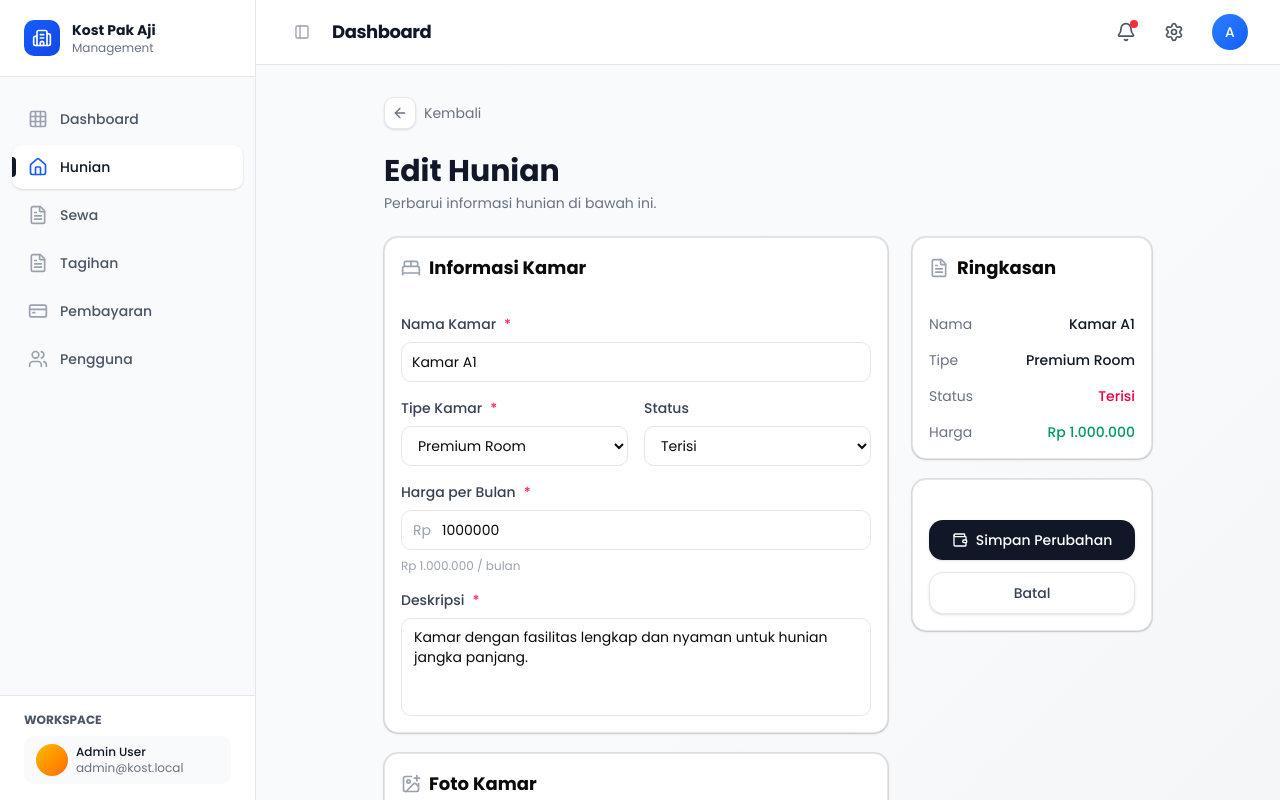
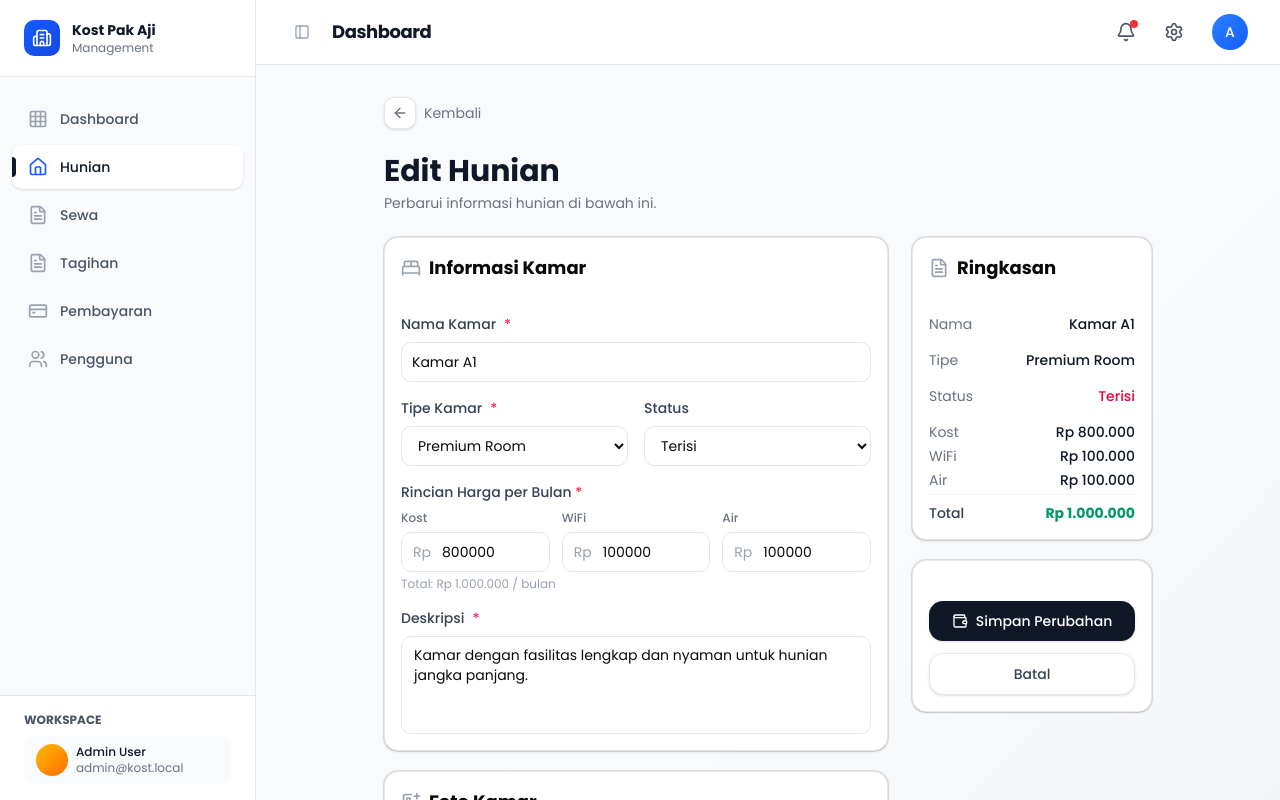
Before and after one commit to akbarzaqi/EasyKost-nextjs, a Next.js app: page /admin/dashboard/hunian/1/edit in a window 1280 px wide. Shown: the top 800 px of the page. Built offline with nearby package versions, Linux system fonts and the light colour scheme.

Commit message:
fix admin dashboard hunian harga fields to separate kost, wifi, and air

```diff
--- a/src/app/admin/dashboard/hunian/[id]/client.tsx
+++ b/src/app/admin/dashboard/hunian/[id]/client.tsx
@@ -10,6 +10,9 @@ import { BedDouble, Wallet, ArrowLeft, Pencil } from 'lucide-react'
 type Hunian = {
   id: number
   name: string
+  harga_kost: number
+  harga_wifi: number
+  harga_air: number
   total_price: number
   type: string
   status: string
@@ -21,6 +24,9 @@ const data: Hunian[] = [
   {
     id: 1,
     name: 'Kamar A1',
+    harga_kost: 800000,
+    harga_wifi: 100000,
+    harga_air: 100000,
     total_price: 1000000,
     type: 'Premium Room',
     status: 'Terisi',
@@ -30,6 +36,9 @@ const data: Hunian[] = [
   {
     id: 2,
     name: 'Kamar B2',
+    harga_kost: 550000,
+    harga_wifi: 100000,
+    harga_air: 100000,
     total_price: 750000,
     type: 'Standard Room',
     status: 'Kosong',
@@ -39,6 +48,9 @@ const data: Hunian[] = [
   {
     id: 3,
     name: 'Kamar C3',
+    harga_kost: 300000,
+    harga_wifi: 100000,
+    harga_air: 100000,
     total_price: 500000,
     type: 'Economy Room',
     status: 'Terisi',
@@ -143,11 +155,26 @@ export default function HunianDetailClient({ id }: { id: string }) {
                 <span className="inline-flex items-center justify-center h-8 w-8 rounded-lg bg-emerald-50">
                   <Wallet className="h-4 w-4 text-emerald-600" />
                 </span>
-                <span className="text-sm font-medium text-gray-500">Harga / Bulan</span>
+                <span className="text-sm font-medium text-gray-500">Rincian Harga</span>
               </div>
-              <p className="text-2xl font-bold text-emerald-600">
-                {formatPrice(hunian.total_price)}
-              </p>
+              <div className="space-y-1">
+                <div className="flex items-center justify-between text-sm">
+                  <span className="text-gray-500">Kost</span>
+                  <span className="font-medium text-gray-900">{formatPrice(hunian.harga_kost)}</span>
+                </div>
+                <div className="flex items-center justify-between text-sm">
+                  <span className="text-gray-500">WiFi</span>
+                  <span className="font-medium text-gray-900">{formatPrice(hunian.harga_wifi)}</span>
+                </div>
+                <div className="flex items-center justify-between text-sm">
+                  <span className="text-gray-500">Air</span>
+                  <span className="font-medium text-gray-900">{formatPrice(hunian.harga_air)}</span>
+                </div>
+                <div className="pt-1.5 border-t border-gray-100 flex items-center justify-between">
+                  <span className="text-sm font-medium text-gray-700">Total</span>
+                  <span className="text-lg font-bold text-emerald-600">{formatPrice(hunian.total_price)}</span>
+                </div>
+              </div>
             </div>
 
             <div className="p-6 md:border-r border-b md:border-b-0 border-gray-100">
--- a/src/app/admin/dashboard/hunian/[id]/edit/client.tsx
+++ b/src/app/admin/dashboard/hunian/[id]/edit/client.tsx
@@ -10,6 +10,9 @@ import { ArrowLeft, Upload, BedDouble, Wallet, FileText, ImagePlus } from 'lucid
 type Hunian = {
   id: number
   name: string
+  harga_kost: number
+  harga_wifi: number
+  harga_air: number
   total_price: number
   type: string
   status: string
@@ -21,6 +24,9 @@ const data: Hunian[] = [
   {
     id: 1,
     name: 'Kamar A1',
+    harga_kost: 800000,
+    harga_wifi: 100000,
+    harga_air: 100000,
     total_price: 1000000,
     type: 'Premium Room',
     status: 'Terisi',
@@ -30,6 +36,9 @@ const data: Hunian[] = [
   {
     id: 2,
     name: 'Kamar B2',
+    harga_kost: 550000,
+    harga_wifi: 100000,
+    harga_air: 100000,
     total_price: 750000,
     type: 'Standard Room',
     status: 'Kosong',
@@ -39,6 +48,9 @@ const data: Hunian[] = [
   {
     id: 3,
     name: 'Kamar C3',
+    harga_kost: 300000,
+    harga_wifi: 100000,
+    harga_air: 100000,
     total_price: 500000,
     type: 'Economy Room',
     status: 'Terisi',
@@ -65,7 +77,9 @@ export default function EditHunianClient({ id }: { id: string }) {
   const [name, setName] = useState('')
   const [type, setType] = useState('')
   const [status, setStatus] = useState('Kosong')
-  const [totalPrice, setTotalPrice] = useState('')
+  const [hargaKost, setHargaKost] = useState('')
+  const [hargaWifi, setHargaWifi] = useState('')
+  const [hargaAir, setHargaAir] = useState('')
   const [description, setDescription] = useState('')
   const [imageFile, setImageFile] = useState<File | null>(null)
   const [previewImage, setPreviewImage] = useState('')
@@ -79,7 +93,9 @@ export default function EditHunianClient({ id }: { id: string }) {
         setName(found.name)
         setType(found.type)
         setStatus(found.status)
-        setTotalPrice(String(found.total_price))
+        setHargaKost(String(found.harga_kost))
+        setHargaWifi(String(found.harga_wifi))
+        setHargaAir(String(found.harga_air))
         setDescription(found.description)
         setPreviewImage(found.image_url)
       } else {
@@ -105,7 +121,9 @@ export default function EditHunianClient({ id }: { id: string }) {
     const newErrors: Record<string, string> = {}
     if (!name.trim()) newErrors.name = 'Nama kamar wajib diisi'
     if (!type.trim()) newErrors.type = 'Tipe kamar wajib dipilih'
-    if (!totalPrice || Number(totalPrice) <= 0) newErrors.total_price = 'Harga harus lebih dari 0'
+    if (!hargaKost || Number(hargaKost) < 0) newErrors.harga_kost = 'Harga kost harus diisi'
+    if (!hargaWifi || Number(hargaWifi) < 0) newErrors.harga_wifi = 'Harga wifi harus diisi'
+    if (!hargaAir || Number(hargaAir) < 0) newErrors.harga_air = 'Harga air harus diisi'
     if (!description.trim()) newErrors.description = 'Deskripsi wajib diisi'
     setErrors(newErrors)
     return Object.keys(newErrors).length === 0
@@ -114,12 +132,16 @@ export default function EditHunianClient({ id }: { id: string }) {
   const handleSubmit = (e: React.FormEvent) => {
     e.preventDefault()
     if (!validate()) return
+    const total_price = Number(hargaKost) + Number(hargaWifi) + Number(hargaAir)
     const updatedHunian = {
       id: Number(id),
       name,
       type,
       status,
-      total_price: Number(totalPrice),
+      harga_kost: Number(hargaKost),
+      harga_wifi: Number(hargaWifi),
+      harga_air: Number(hargaAir),
+      total_price,
       description,
       image_url: previewImage,
     }
@@ -227,25 +249,62 @@ export default function EditHunianClient({ id }: { id: string }) {
                     </div>
                   </div>
 
-                  <div className="space-y-2">
-                    <Label htmlFor="total_price" className="text-sm font-medium text-gray-700">
-                      Harga per Bulan <span className="text-rose-500">*</span>
+                  <div>
+                    <Label className="text-sm font-medium text-gray-700 mb-2 block">
+                      Rincian Harga per Bulan <span className="text-rose-500">*</span>
                     </Label>
+                    <div className="grid grid-cols-3 gap-3">
+                      <div className="space-y-1.5">
+                        <Label htmlFor="harga_kost" className="text-xs text-gray-500">Kost</Label>
                         <div className="relative">
                           <span className="absolute left-3 top-1/2 -translate-y-1/2 text-sm text-gray-400">Rp</span>
                           <Input
-                        id="total_price"
+                            id="harga_kost"
                             type="number"
                             placeholder="0"
-                        value={totalPrice}
-                        onChange={(e) => { setTotalPrice(e.target.value); setErrors(prev => ({ ...prev, total_price: '' })) }}
-                        className={`h-10 pl-10 ${errors.total_price ? 'border-rose-500 focus-visible:ring-rose-500/50' : ''}`}
+                            value={hargaKost}
+                            onChange={(e) => { setHargaKost(e.target.value); setErrors(prev => ({ ...prev, harga_kost: '' })) }}
+                            className={`h-10 pl-10 ${errors.harga_kost ? 'border-rose-500 focus-visible:ring-rose-500/50' : ''}`}
                           />
                         </div>
-                    {totalPrice && Number(totalPrice) > 0 && (
-                      <p className="text-xs text-gray-400">{formatPrice(Number(totalPrice))} / bulan</p>
+                        {errors.harga_kost && <p className="text-xs text-rose-500">{errors.harga_kost}</p>}
+                      </div>
+                      <div className="space-y-1.5">
+                        <Label htmlFor="harga_wifi" className="text-xs text-gray-500">WiFi</Label>
+                        <div className="relative">
+                          <span className="absolute left-3 top-1/2 -translate-y-1/2 text-sm text-gray-400">Rp</span>
+                          <Input
+                            id="harga_wifi"
+                            type="number"
+                            placeholder="0"
+                            value={hargaWifi}
+                            onChange={(e) => { setHargaWifi(e.target.value); setErrors(prev => ({ ...prev, harga_wifi: '' })) }}
+                            className={`h-10 pl-10 ${errors.harga_wifi ? 'border-rose-500 focus-visible:ring-rose-500/50' : ''}`}
+                          />
+                        </div>
+                        {errors.harga_wifi && <p className="text-xs text-rose-500">{errors.harga_wifi}</p>}
+                      </div>
+                      <div className="space-y-1.5">
+                        <Label htmlFor="harga_air" className="text-xs text-gray-500">Air</Label>
+                        <div className="relative">
+                          <span className="absolute left-3 top-1/2 -translate-y-1/2 text-sm text-gray-400">Rp</span>
+                          <Input
+                            id="harga_air"
+                            type="number"
+                            placeholder="0"
+                            value={hargaAir}
+                            onChange={(e) => { setHargaAir(e.target.value); setErrors(prev => ({ ...prev, harga_air: '' })) }}
+                            className={`h-10 pl-10 ${errors.harga_air ? 'border-rose-500 focus-visible:ring-rose-500/50' : ''}`}
+                          />
+                        </div>
+                        {errors.harga_air && <p className="text-xs text-rose-500">{errors.harga_air}</p>}
+                      </div>
+                    </div>
+                    {hargaKost && hargaWifi && hargaAir && (
+                      <p className="text-xs text-gray-400 mt-1">
+                        Total: {formatPrice(Number(hargaKost) + Number(hargaWifi) + Number(hargaAir))} / bulan
+                      </p>
                     )}
-                    {errors.total_price && <p className="text-xs text-rose-500">{errors.total_price}</p>}
                   </div>
 
                   <div className="space-y-2">
@@ -326,11 +385,25 @@ export default function EditHunianClient({ id }: { id: string }) {
                     <span className="text-gray-500">Status</span>
                     <span className={`font-medium ${status === 'Terisi' ? 'text-rose-600' : 'text-emerald-600'}`}>{status}</span>
                   </div>
+                  <div className="space-y-1">
                     <div className="flex items-center justify-between text-sm">
-                    <span className="text-gray-500">Harga</span>
-                    <span className="font-medium text-emerald-600">
-                      {totalPrice && Number(totalPrice) > 0 ? formatPrice(Number(totalPrice)) : '-'}
+                      <span className="text-gray-500">Kost</span>
+                      <span className="font-medium text-gray-900">{hargaKost ? formatPrice(Number(hargaKost)) : '-'}</span>
+                    </div>
+                    <div className="flex items-center justify-between text-sm">
+                      <span className="text-gray-500">WiFi</span>
+                      <span className="font-medium text-gray-900">{hargaWifi ? formatPrice(Number(hargaWifi)) : '-'}</span>
+                    </div>
+                    <div className="flex items-center justify-between text-sm">
+                      <span className="text-gray-500">Air</span>
+                      <span className="font-medium text-gray-900">{hargaAir ? formatPrice(Number(hargaAir)) : '-'}</span>
+                    </div>
+                    <div className="pt-2 border-t border-gray-100 flex items-center justify-between text-sm">
+                      <span className="font-medium text-gray-700">Total</span>
+                      <span className="font-semibold text-emerald-600">
+                        {hargaKost && hargaWifi && hargaAir ? formatPrice(Number(hargaKost) + Number(hargaWifi) + Number(hargaAir)) : '-'}
                       </span>
+                    </div>
                   </div>
                 </CardContent>
               </Card>
--- a/src/app/admin/dashboard/hunian/[id]/edit/page.tsx
+++ b/src/app/admin/dashboard/hunian/[id]/edit/page.tsx
@@ -2,6 +2,7 @@ export const runtime = 'edge'
 
 import EditHunianClient from './client'
 
-export default function EditHunian({ params }: { params: { id: string } }) {
-  return <EditHunianClient id={params.id} />
+export default async function EditHunian({ params }: { params: Promise<{ id: string }> }) {
+  const { id } = await params
+  return <EditHunianClient id={id} />
 }
--- a/src/app/admin/dashboard/hunian/[id]/page.tsx
+++ b/src/app/admin/dashboard/hunian/[id]/page.tsx
@@ -2,6 +2,7 @@ export const runtime = 'edge'
 
 import HunianDetailClient from './client'
 
-export default function HunianDetail({ params }: { params: { id: string } }) {
-  return <HunianDetailClient id={params.id} />
+export default async function HunianDetail({ params }: { params: Promise<{ id: string }> }) {
+  const { id } = await params
+  return <HunianDetailClient id={id} />
 }
--- a/src/app/admin/dashboard/hunian/tambah/page.tsx
+++ b/src/app/admin/dashboard/hunian/tambah/page.tsx
@@ -15,7 +15,9 @@ export default function TambahHunian() {
   const [name, setName] = useState('')
   const [type, setType] = useState('')
   const [status, setStatus] = useState('Kosong')
-  const [totalPrice, setTotalPrice] = useState('')
+  const [hargaKost, setHargaKost] = useState('')
+  const [hargaWifi, setHargaWifi] = useState('')
+  const [hargaAir, setHargaAir] = useState('')
   const [description, setDescription] = useState('')
   const [imageFile, setImageFile] = useState<File | null>(null)
   const [previewImage, setPreviewImage] = useState('')
@@ -36,7 +38,9 @@ export default function TambahHunian() {
     const newErrors: Record<string, string> = {}
     if (!name.trim()) newErrors.name = 'Nama kamar wajib diisi'
     if (!type.trim()) newErrors.type = 'Tipe kamar wajib dipilih'
-    if (!totalPrice || Number(totalPrice) <= 0) newErrors.total_price = 'Harga harus lebih dari 0'
+    if (!hargaKost || Number(hargaKost) < 0) newErrors.harga_kost = 'Harga kost harus diisi'
+    if (!hargaWifi || Number(hargaWifi) < 0) newErrors.harga_wifi = 'Harga wifi harus diisi'
+    if (!hargaAir || Number(hargaAir) < 0) newErrors.harga_air = 'Harga air harus diisi'
     if (!description.trim()) newErrors.description = 'Deskripsi wajib diisi'
     setErrors(newErrors)
     return Object.keys(newErrors).length === 0
@@ -45,11 +49,15 @@ export default function TambahHunian() {
   const handleSubmit = (e: React.FormEvent) => {
     e.preventDefault()
     if (!validate()) return
+    const total_price = Number(hargaKost) + Number(hargaWifi) + Number(hargaAir)
     const newHunian = {
       name,
       type,
       status,
-      total_price: Number(totalPrice),
+      harga_kost: Number(hargaKost),
+      harga_wifi: Number(hargaWifi),
+      harga_air: Number(hargaAir),
+      total_price,
       description,
       image_url: previewImage || '/images/room1.jpg',
     }
@@ -138,25 +146,62 @@ export default function TambahHunian() {
                     </div>
                   </div>
 
-                  <div className="space-y-2">
-                    <Label htmlFor="total_price" className="text-sm font-medium text-gray-700">
-                      Harga per Bulan <span className="text-rose-500">*</span>
+                  <div>
+                    <Label className="text-sm font-medium text-gray-700 mb-2 block">
+                      Rincian Harga per Bulan <span className="text-rose-500">*</span>
                     </Label>
+                    <div className="grid grid-cols-3 gap-3">
+                      <div className="space-y-1.5">
+                        <Label htmlFor="harga_kost" className="text-xs text-gray-500">Kost</Label>
                         <div className="relative">
                           <span className="absolute left-3 top-1/2 -translate-y-1/2 text-sm text-gray-400">Rp</span>
                           <Input
-                        id="total_price"
+                            id="harga_kost"
                             type="number"
                             placeholder="0"
-                        value={totalPrice}
-                        onChange={(e) => { setTotalPrice(e.target.value); setErrors(prev => ({ ...prev, total_price: '' })) }}
-                        className={`h-10 pl-10 ${errors.total_price ? 'border-rose-500 focus-visible:ring-rose-500/50' : ''}`}
+                            value={hargaKost}
+                            onChange={(e) => { setHargaKost(e.target.value); setErrors(prev => ({ ...prev, harga_kost: '' })) }}
+                            className={`h-10 pl-10 ${errors.harga_kost ? 'border-rose-500 focus-visible:ring-rose-500/50' : ''}`}
                           />
                         </div>
-                    {totalPrice && Number(totalPrice) > 0 && (
-                      <p className="text-xs text-gray-400">{formatPrice(Number(totalPrice))} / bulan</p>
+                        {errors.harga_kost && <p className="text-xs text-rose-500">{errors.harga_kost}</p>}
+                      </div>
+                      <div className="space-y-1.5">
+                        <Label htmlFor="harga_wifi" className="text-xs text-gray-500">WiFi</Label>
+                        <div className="relative">
+                          <span className="absolute left-3 top-1/2 -translate-y-1/2 text-sm text-gray-400">Rp</span>
+                          <Input
+                            id="harga_wifi"
+                            type="number"
+                            placeholder="0"
+                            value={hargaWifi}
+                            onChange={(e) => { setHargaWifi(e.target.value); setErrors(prev => ({ ...prev, harga_wifi: '' })) }}
+                            className={`h-10 pl-10 ${errors.harga_wifi ? 'border-rose-500 focus-visible:ring-rose-500/50' : ''}`}
+                          />
+                        </div>
+                        {errors.harga_wifi && <p className="text-xs text-rose-500">{errors.harga_wifi}</p>}
+                      </div>
+                      <div className="space-y-1.5">
+                        <Label htmlFor="harga_air" className="text-xs text-gray-500">Air</Label>
+                        <div className="relative">
+                          <span className="absolute left-3 top-1/2 -translate-y-1/2 text-sm text-gray-400">Rp</span>
+                          <Input
+                            id="harga_air"
+                            type="number"
+                            placeholder="0"
+                            value={hargaAir}
+                            onChange={(e) => { setHargaAir(e.target.value); setErrors(prev => ({ ...prev, harga_air: '' })) }}
+                            className={`h-10 pl-10 ${errors.harga_air ? 'border-rose-500 focus-visible:ring-rose-500/50' : ''}`}
+                          />
+                        </div>
+                        {errors.harga_air && <p className="text-xs text-rose-500">{errors.harga_air}</p>}
+                      </div>
+                    </div>
+                    {hargaKost && hargaWifi && hargaAir && (
+                      <p className="text-xs text-gray-400 mt-1">
+                        Total: {formatPrice(Number(hargaKost) + Number(hargaWifi) + Number(hargaAir))} / bulan
+                      </p>
                     )}
-                    {errors.total_price && <p className="text-xs text-rose-500">{errors.total_price}</p>}
                   </div>
 
                   <div className="space-y-2">
@@ -237,11 +282,25 @@ export default function TambahHunian() {
                     <span className="text-gray-500">Status</span>
                     <span className={`font-medium ${status === 'Terisi' ? 'text-rose-600' : 'text-emerald-600'}`}>{status}</span>
                   </div>
+                  <div className="space-y-1">
                     <div className="flex items-center justify-between text-sm">
-                    <span className="text-gray-500">Harga</span>
-                    <span className="font-medium text-emerald-600">
-                      {totalPrice && Number(totalPrice) > 0 ? formatPrice(Number(totalPrice)) : '-'}
+                      <span className="text-gray-500">Kost</span>
+                      <span className="font-medium text-gray-900">{hargaKost ? formatPrice(Number(hargaKost)) : '-'}</span>
+                    </div>
+                    <div className="flex items-center justify-between text-sm">
+                      <span className="text-gray-500">WiFi</span>
+                      <span className="font-medium text-gray-900">{hargaWifi ? formatPrice(Number(hargaWifi)) : '-'}</span>
+                    </div>
+                    <div className="flex items-center justify-between text-sm">
+                      <span className="text-gray-500">Air</span>
+                      <span className="font-medium text-gray-900">{hargaAir ? formatPrice(Number(hargaAir)) : '-'}</span>
+                    </div>
+                    <div className="pt-2 border-t border-gray-100 flex items-center justify-between text-sm">
+                      <span className="font-medium text-gray-700">Total</span>
+                      <span className="font-semibold text-emerald-600">
+                        {hargaKost && hargaWifi && hargaAir ? formatPrice(Number(hargaKost) + Number(hargaWifi) + Number(hargaAir)) : '-'}
                       </span>
+                    </div>
                   </div>
                 </CardContent>
               </Card>
--- a/src/app/admin/dashboard/pembayaran/[id]/page.tsx
+++ b/src/app/admin/dashboard/pembayaran/[id]/page.tsx
@@ -2,6 +2,7 @@ export const runtime = 'edge'
 
 import LihatBuktiClient from './client'
 
-export default function LihatBukti({ params }: { params: { id: string } }) {
-  return <LihatBuktiClient id={params.id} />
+export default async function LihatBukti({ params }: { params: Promise<{ id: string }> }) {
+  const { id } = await params
+  return <LihatBuktiClient id={id} />
 }
--- a/src/app/admin/dashboard/sewa/[id]/edit/page.tsx
+++ b/src/app/admin/dashboard/sewa/[id]/edit/page.tsx
@@ -2,6 +2,7 @@ export const runtime = 'edge'
 
 import EditSewaClient from './client'
 
-export default function EditSewa({ params }: { params: { id: string } }) {
-  return <EditSewaClient id={params.id} />
+export default async function EditSewa({ params }: { params: Promise<{ id: string }> }) {
+  const { id } = await params
+  return <EditSewaClient id={id} />
 }
--- a/src/app/admin/dashboard/sewa/[id]/page.tsx
+++ b/src/app/admin/dashboard/sewa/[id]/page.tsx
@@ -2,6 +2,7 @@ export const runtime = 'edge'
 
 import SewaDetailClient from './client'
 
-export default function SewaDetail({ params }: { params: { id: string } }) {
-  return <SewaDetailClient id={params.id} />
+export default async function SewaDetail({ params }: { params: Promise<{ id: string }> }) {
+  const { id } = await params
+  return <SewaDetailClient id={id} />
 }
--- a/src/app/admin/dashboard/tagihan/[id]/edit/page.tsx
+++ b/src/app/admin/dashboard/tagihan/[id]/edit/page.tsx
@@ -2,6 +2,7 @@ export const runtime = 'edge'
 
 import EditTagihanClient from './client'
 
-export default function EditTagihan({ params }: { params: { id: string } }) {
-  return <EditTagihanClient id={params.id} />
+export default async function EditTagihan({ params }: { params: Promise<{ id: string }> }) {
+  const { id } = await params
+  return <EditTagihanClient id={id} />
 }
```
Lines whose indentation alone changed are shown as unchanged.
